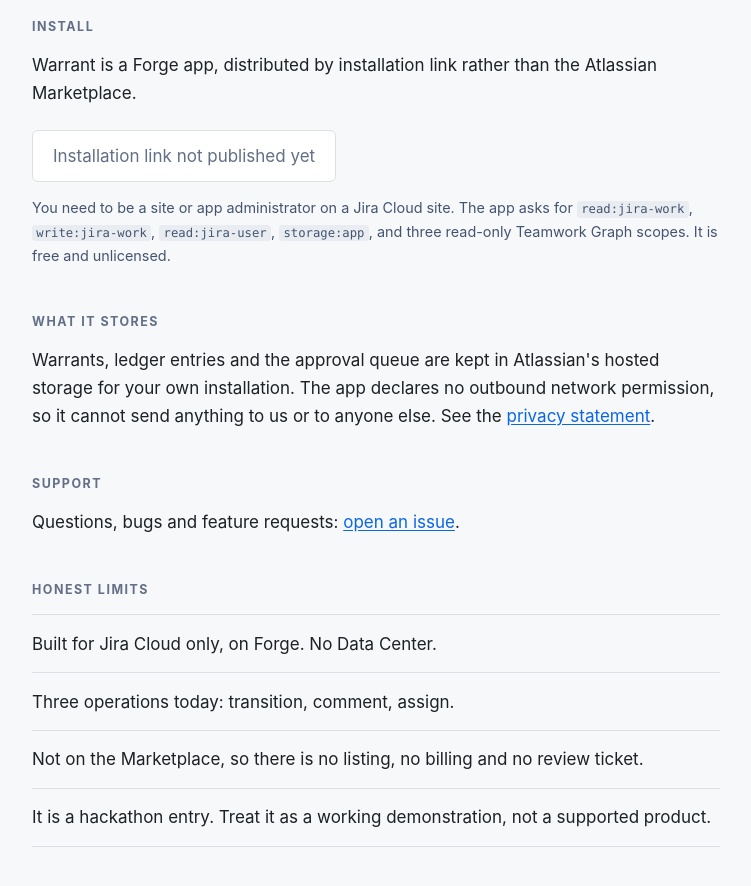
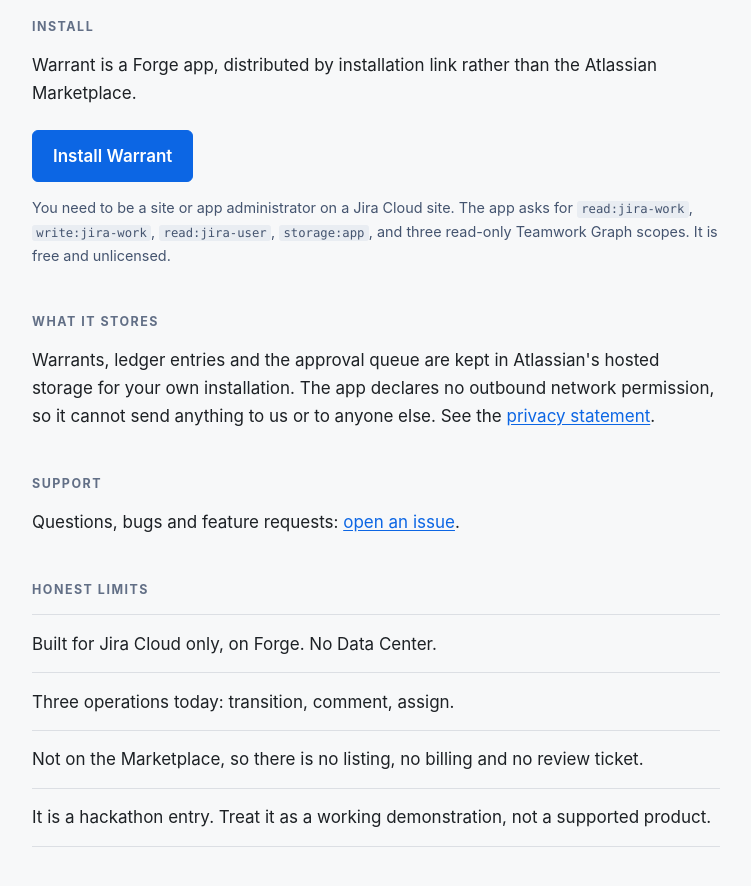
Before and after one commit to xarkgg/warrant-site, a plain HTML site: page index.html in a window 1280 px wide. Shown: the part 1480-2366 px from the top of the page, without its empty margins (264-1015 px from the left). Drawn offline with Linux system fonts and the light colour scheme.

Commit message:
Publish the installation link
The developer console issued it, so the Install button is a live link to the
Forge installation screen and no longer reads as disabled.

```diff
--- a/index.html
+++ b/index.html
@@ -79,7 +79,12 @@
         Marketplace.
       </p>
       <p class="install-line">
-        <a class="button" id="install-link" href="#install">Installation link not published yet</a>
+        <a
+          class="button"
+          id="install-link"
+          href="https://developer.atlassian.com/console/install/d06aafb5-91a9-446d-9bcd-39aa170b361e?signature=AYABeLiKNKXf2s1xbY8BPfuZj0oAAAADAAdhd3Mta21zAEthcm46"
+          >Install Warrant</a
+        >
       </p>
       <p class="small">
         You need to be a site or app administrator on a Jira Cloud site. The app asks for
--- a/style.css
+++ b/style.css
@@ -140,11 +140,8 @@ ol.steps {
   text-decoration: none;
 }
 
-.button[href="#install"] {
-  background: var(--raised);
-  border-color: var(--line);
-  color: var(--ink3);
-  font-weight: 400;
+.button:hover {
+  filter: brightness(0.92);
 }
 
 .small {
```
